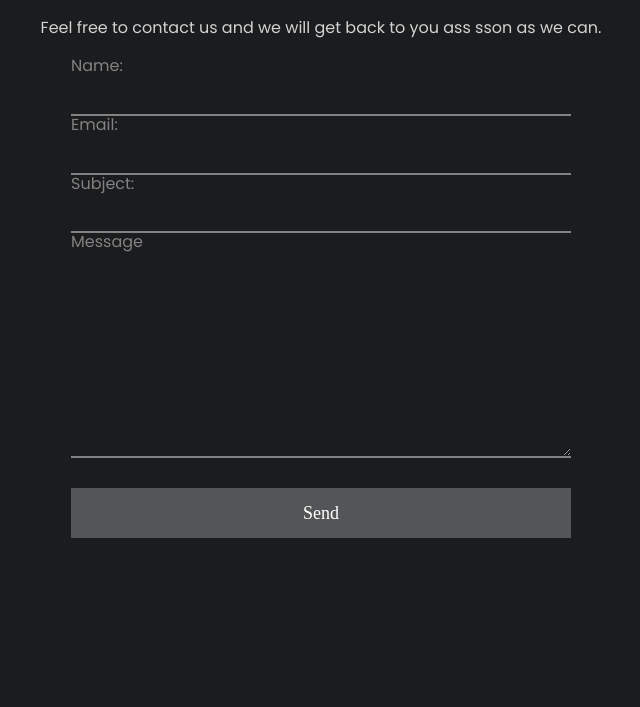
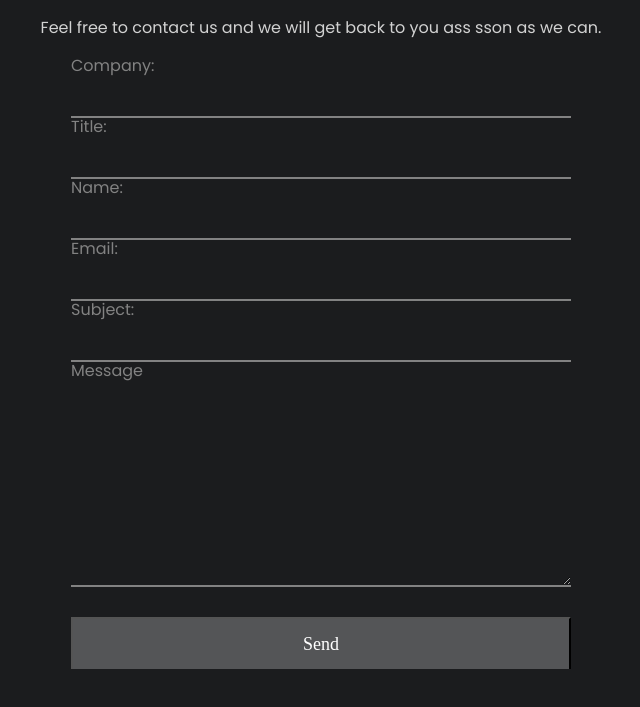
Before and after one commit to FloppyHDGitHub/Realcraft.luHtml, a website built with Parcel: page untitled/index.html in a window 1280 px wide. Shown: the part 145-852 px from the top of the page, without its empty margins (319-959 px from the left). Before the commit the page ends 800 px from the top, so only its background shows below. Built offline with nearby package versions, Linux system fonts and the light colour scheme; a web font is replaced by a local one.

Commit message:
Upload 0.1

```diff
--- a/untitled/css/main.css
+++ b/untitled/css/main.css
@@ -305,16 +305,19 @@ form {
   padding: 20px 0;
 }
 
-input,
+
+#name,
 textarea,
-label {
+label,
+  input
+ {
   display: block;
   margin: 0 auto;
   width: 100%;
   color: #828282;
 }
 
-input,
+#name,
 textarea {
   background-color: transparent;
   border: 0;
@@ -337,7 +340,8 @@ input[type=submit]:hover {
   color: #1b1c1e;
 }
 
-input,
+
+#name,
 textarea {
   color: white;
   font-size: 18px;
@@ -357,3 +361,15 @@ a {
 a:hover {
   color: #fff;
 }
+#Title {
+  width: 100%;
+  background-color: transparent;
+  border: 0;
+  border-bottom: 2px solid #828282;
+  display: block;
+  margin: 0 auto;
+
+  color: #828282;
+  font-size: 18px;
+  padding: 10px;
+}
--- a/untitled/index.html
+++ b/untitled/index.html
@@ -65,14 +65,28 @@ Color ->      |
   <h1>Contact Me</h1>
   <p>Feel free to contact us and we will get back to you ass sson as we can.</p>
   <form class="contact_form" action="#">
+    <label for="name">Company:</label>
+    <input class="name" type="text" name="name" id="Title">
+
+    <label for="name">Title:</label>
+    <input class="name" type="" name="name" id="Title" list="title">
+    <datalist id="title">
+      <option value="Dr.">
+      <option value="Prof.">
+      <option value="Med.">
+      <option value="Dr. Med.">
+      <option value="Prof. Med.">
+    </datalist>
+
+
     <label for="name">Name:</label>
     <input class="name" type="text" name="name" id="name">
 
     <label for="email">Email:</label>
-    <input class="email" type="text" name="email" id="email">
+    <input class="email" type="text" name="email" id="name">
 
     <label for="subject">Subject:</label>
-    <input class="label" type="text" name="subject" id="subject">
+    <input class="label" type="text" name="subject" id="name">
 
     <label for="message">Message</label>
     <textarea class="msg" name="message" cols="30" rows="10"></textarea>
```
